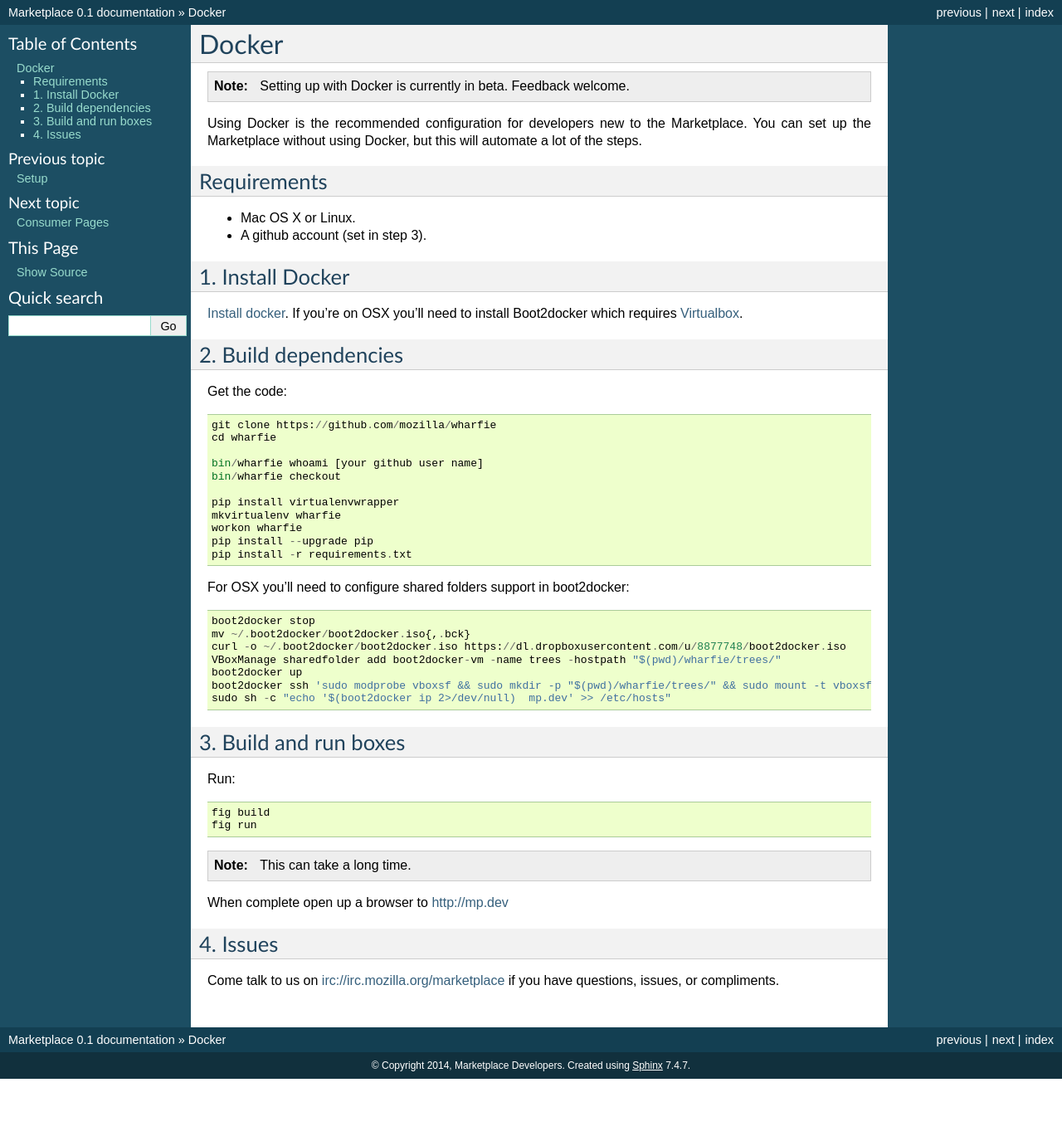
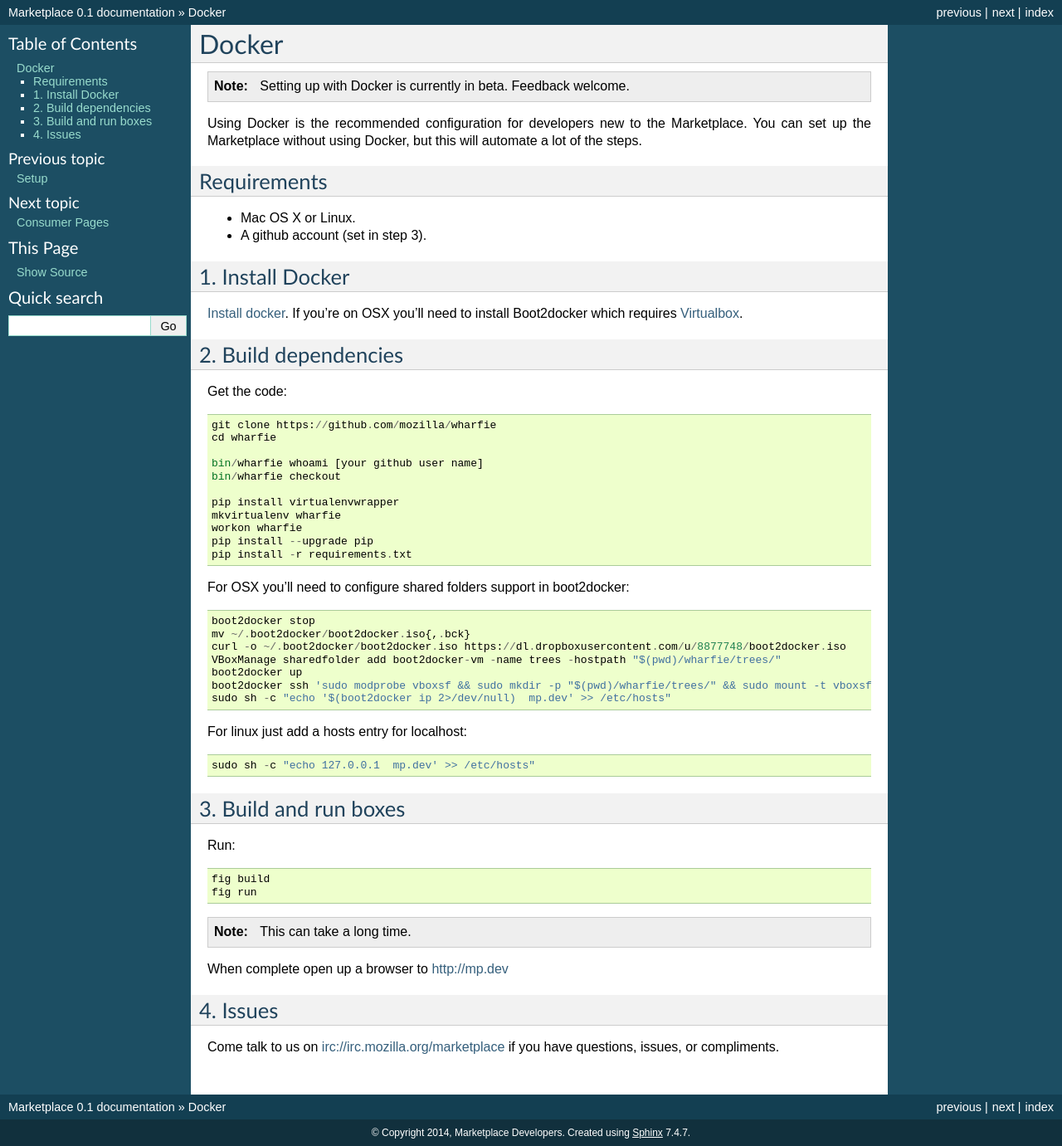
Before and after one commit to mozilla/marketplace-docs, a Sphinx documentation site: the page built from docs/topics/docker.rst, in a window 1280 px wide. Shown: the whole page at 83% size. Built offline with Sphinx 7.4.7, drawn with Linux system fonts in a browser that asks for light colours; before the commit the page ends 1300 px from its top, so only the background shows below that.

Commit message:
Add hosts entry on linux

```diff
--- a/docs/topics/docker.rst
+++ b/docs/topics/docker.rst
@@ -49,6 +49,10 @@
     boot2docker ssh 'sudo modprobe vboxsf && sudo mkdir -p "$(pwd)/wharfie/trees/" && sudo mount -t vboxsf trees "$(pwd)/wharfie/trees"'
     sudo sh -c "echo '$(boot2docker ip 2>/dev/null)  mp.dev' >> /etc/hosts"
 
+For linux just add a hosts entry for localhost::
+
+    sudo sh -c "echo 127.0.0.1  mp.dev' >> /etc/hosts"
+
 
 3. Build and run boxes
 ----------------------
```
